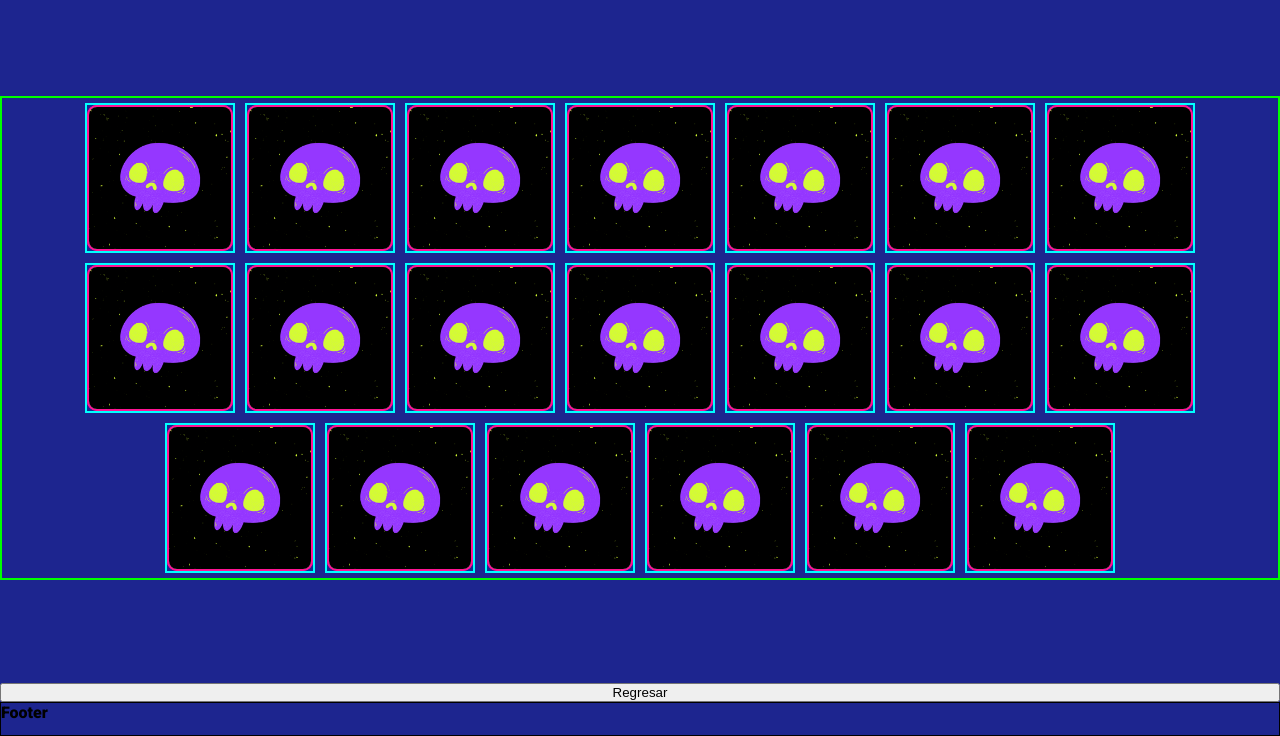
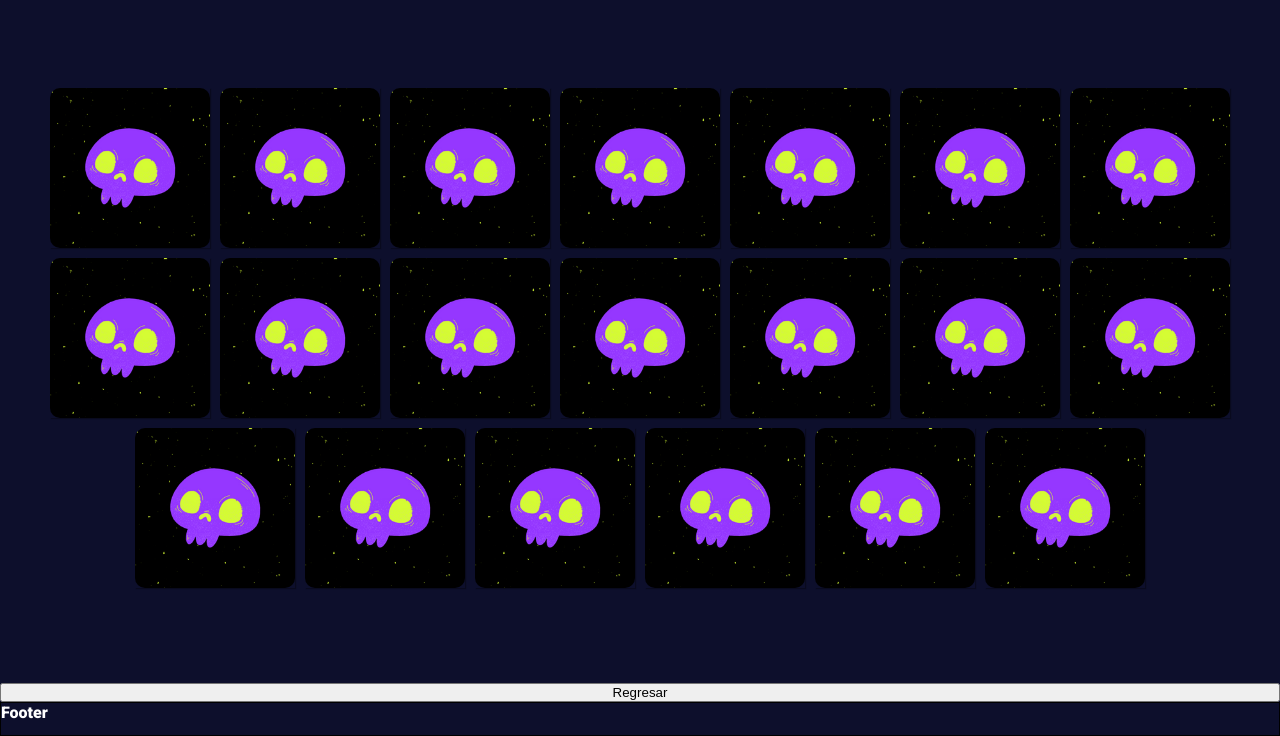
Before and after one commit to albertoouu/05memoryGame, a website: page src/index.html in a window 1280 px wide. Shown: the part 64-800 px from the top of the page. Drawn offline with Linux system fonts and the light colour scheme.

Commit message:
modify index.js

```diff
--- a/src/index.html
+++ b/src/index.html
@@ -8,6 +8,7 @@
     <link rel="preconnect" href="https://fonts.gstatic.com" crossorigin>
     <link href="https://fonts.googleapis.com/css2?family=Roboto:wght@900&display=swap" rel="stylesheet">
     <link rel="stylesheet" href="styles.css" />
+    <script src="index.js" defer></script>
     <title>Document</title>
   </head>
   <body>
@@ -25,102 +26,103 @@
         <p>Score:</p>
       </div>
       <section class="memory-game">
-        <div class="memory-card">
+
+        <div class="memory-card" data-framework="pair-1">
           <img src="../assets/Cards/1.1.png" alt="pair-one" class="front-face" />
           <img src="../assets/Cards/cover2.png" alt="cover" class="back-face" />
         </div>
 
-        <div class="memory-card">
+        <div class="memory-card" data-framework="pair-1">
           <img src="../assets/Cards/1.2.png" alt="pair-one" class="front-face" />
           <img src="../assets/Cards/cover2.png" alt="cover" class="back-face" />
         </div>
 
-        <div class="memory-card">
+        <div class="memory-card" data-framework="pair-2">
           <img src="../assets/Cards/2.1.png" alt="pair-two" class="front-face" />
           <img src="../assets/Cards/cover2.png" alt="cover" class="back-face" />
         </div>
 
-        <div class="memory-card">
+        <div class="memory-card" data-framework="pair-2">
           <img src="../assets/Cards/2.2.png" alt="pair-two" class="front-face" />
           <img src="../assets/Cards/cover2.png" alt="cover" class="back-face" />
         </div>
 
-        <div class="memory-card">
+        <div class="memory-card" data-framework="pair-3">
           <img src="../assets/Cards/3.1.png" alt="pair-three" class="front-face" />
           <img src="../assets/Cards/cover2.png" alt="cover" class="back-face" />
         </div>
 
-        <div class="memory-card">
+        <div class="memory-card" data-framework="pair-3">
           <img src="../assets/Cards/3.2.png" alt="pair-three" class="front-face" />
           <img src="../assets/Cards/cover2.png" alt="cover" class="back-face" />
         </div>
 
-        <div class="memory-card">
+        <div class="memory-card" data-framework="pair-4">
           <img src="../assets/Cards/4.1.png" alt="pair-four" class="front-face" />
           <img src="../assets/Cards/cover2.png" alt="cover" class="back-face" />
         </div>
 
-        <div class="memory-card">
+        <div class="memory-card" data-framework="pair-4">
           <img src="../assets/Cards/4.2.png" alt="pair-four" class="front-face" />
           <img src="../assets/Cards/cover2.png" alt="cover" class="back-face" />
         </div>
 
-        <div class="memory-card">
+        <div class="memory-card" data-framework="pair-5">
           <img src="../assets/Cards/5.1.png" alt="pair-five" class="front-face" />
           <img src="../assets/Cards/cover2.png" alt="cover" class="back-face" />
         </div>
 
-        <div class="memory-card">
+        <div class="memory-card" data-framework="pair-5">
           <img src="../assets/Cards/5.2.png" alt="pair-five" class="front-face" />
           <img src="../assets/Cards/cover2.png" alt="cover" class="back-face" />
         </div>
 
-        <div class="memory-card">
+        <div class="memory-card" data-framework="pair-6">
           <img src="../assets/Cards/6.1.png" alt="pair-six" class=" front-face" />
           <img src="../assets/Cards/cover2.png" alt="cover" class="back-face" />
         </div>
 
-        <div class="memory-card">
+        <div class="memory-card" data-framework="pair-6">
           <img src="../assets/Cards/6.2.png" alt="pair-six" class=" front-face" />
           <img src="../assets/Cards/cover2.png" alt="cover" class="back-face" />
         </div>
 
-        <div class="memory-card">
+        <div class="memory-card" data-framework="pair-7">
           <img src="../assets/Cards/7.1.png" alt="pair-six" class=" front-face" />
           <img src="../assets/Cards/cover2.png" alt="cover" class="back-face" />
         </div>
 
-        <div class="memory-card">
+        <div class="memory-card" data-framework="pair-7">
           <img src="../assets/Cards/7.2.png" alt="pair-six" class=" front-face" />
           <img src="../assets/Cards/cover2.png" alt="cover" class="back-face" />
         </div>
 
-        <div class="memory-card">
+        <div class="memory-card" data-framework="pair-8">
           <img src="../assets/Cards/8.1.png" alt="pair-six" class=" front-face" />
           <img src="../assets/Cards/cover2.png" alt="cover" class="back-face" />
         </div>
 
-        <div class="memory-card">
+        <div class="memory-card" data-framework="pair-8">
           <img src="../assets/Cards/8.2.png" alt="pair-six" class=" front-face" />
           <img src="../assets/Cards/cover2.png" alt="cover" class="back-face" />
         </div>
 
-        <div class="memory-card">
+        <div class="memory-card" data-framework="pair-9">
           <img src="../assets/Cards/9.1.png" alt="pair-six" class=" front-face" />
           <img src="../assets/Cards/cover2.png" alt="cover" class="back-face" />
         </div>
 
-        <div class="memory-card">
+        <div class="memory-card" data-framework="pair-9">
           <img src="../assets/Cards/9.2.png" alt="pair-six" class=" front-face" />
           <img src="../assets/Cards/cover2.png" alt="cover" class="back-face" />
         </div>
 
-        <div class="memory-card">
+        <div class="memory-card" data-framework="pair-10">
           <img src="../assets/Cards/10.1.png" alt="pair-six" class=" front-face" />
           <img src="../assets/Cards/cover2.png" alt="cover" class="back-face" />
         </div>
 
-        <div class="memory-card">
+        <div class="memory-card" data-framework="pair-10">
           <img src="../assets/Cards/10.2.png" alt="pair-six" class=" front-face" />
           <img src="../assets/Cards/cover2.png" alt="cover" class="back-face" />
         </div>
--- /dev/null
+++ b/src/index.js
@@ -0,0 +1,49 @@
+const cards = document.querySelectorAll('.memory-card');
+console.log(cards)
+let hasFlippedCard = false;
+let lockBoard = false;
+let firstCard, secondCard;
+
+function flipCard() {
+  if (lockBoard) return;
+
+  this.classList.add('flip');
+
+  if (!hasFlippedCard) {
+    // first click
+    hasFlippedCard = true;
+    firstCard = this;
+
+    return;
+  }
+
+  // second click
+  hasFlippedCard = false;
+  secondCard = this;
+
+  checkForMatch();
+}
+
+function checkForMatch() {
+  let isMatch = firstCard.dataset.framework === secondCard.dataset.framework;
+
+  isMatch ? disableCards() : unflipCards();
+}
+
+function disableCards() {
+  firstCard.removeEventListener('click', flipCard);
+  secondCard.removeEventListener('click', flipCard);
+}
+
+function unflipCards() {
+  lockBoard = true;
+
+  setTimeout(() => {
+    firstCard.classList.remove('flip');
+    secondCard.classList.remove('flip');
+
+    lockBoard = false;
+  }, 1000);
+}
+
+cards.forEach(card => card.addEventListener('click', flipCard));
--- a/src/styles.css
+++ b/src/styles.css
@@ -4,7 +4,7 @@
   box-sizing: border-box;
 }
 body {
-  background-color: rgb(29, 37, 143);
+  background-color: rgb(13, 15, 44);
   height: 100vh;
   font-family: "Roboto", sans-serif;
 }
@@ -58,44 +58,56 @@ main {
 footer {
   grid-area: footer;
   border: solid black 1px;
+  color: white;
 }
 
 .memory-game {
   grid-area: memory-game;
   margin: auto;
-  border: 2px solid lime;
+  /* border: 2px solid lime;*/
   display: flex;
   flex-wrap: wrap;
   flex-direction: row;
   justify-content: center;
+  perspective: 1000px;
 }
 
 .memory-card {
-  border: 2px solid aqua;
+  /* border: 2px solid aqua;*/
   margin: 5px;
   position: relative;
-  width: 150px;
-  height: 150px;
+  width: 160px;
+  height: 160px;
   transform: scale(1);
+  transform-style: preserve-3d;
+  transition: transform 0.5s;
+  box-shadow: 1px 1px 1px rgba(0, 0, 0, 0.3);
 }
 img {
-  width: 150px;
+  width: 160px;
+}
+
+.memory-card.flip {
+  transform: rotateY(180deg);
 }
 
 .front-face,
 .back-face {
-  border: 2px solid deeppink;
+  /*border: 2px solid deeppink;*/
   position: absolute;
   width: 100%;
   height: 100%;
   border-radius: 10px;
+  backface-visibility: hidden;
 }
 
 .memory-card:active {
   transform: scale(0.97);
   transition: transform 0.2s;
 }
-
+.front-face {
+  transform: rotateY(180deg);
+}
 /*
 @media only screen and (max-width: 1000px) {
   .card {
```
Also changed, not shown: src/app.js (added), src/data.js (added).
